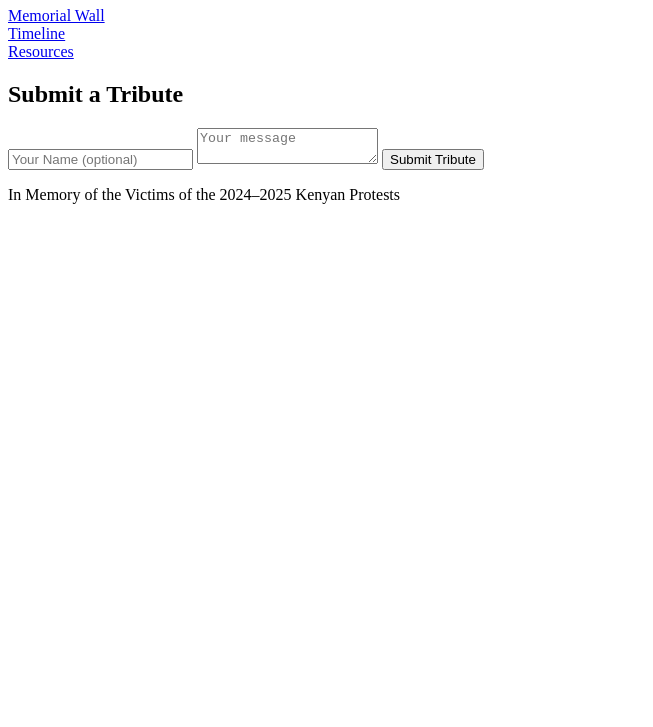
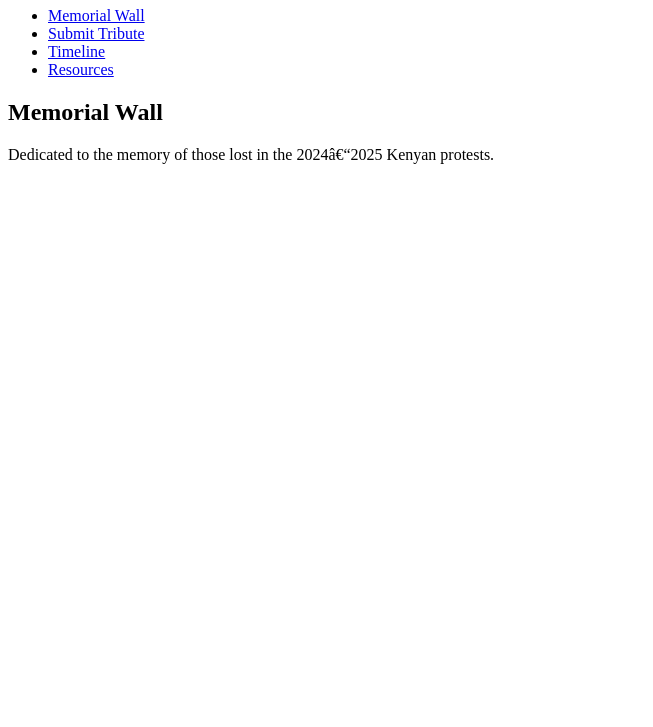
Before and after one commit to Shamola-Shelton/phase-1-final-project-digital-memorial-kenya-2025, a plain HTML site: page index.html in a window 1280 px wide. Shown: the part 73-800 px from the top of the page, without its empty margins (0-653 px from the left). Drawn offline with Linux system fonts and the light colour scheme; no server answers; a script that the page names is missing.

Commit message:
Updates index.html

```diff
--- a/index.html
+++ b/index.html
@@ -1,40 +1,35 @@
 <!DOCTYPE html>
-<html lang="en">
+<html lang恩=“en”>
 <head>
-    <meta charset="UTF-8" />
-    <meta name="viewport" content="width=device-width, initial-scale=1.0"/>
-    <title>Kenya Protest Memorial</title>
-    <link rel="stylesheet" href="css/styles.css" />
+  <meta charset=“UTF-8”>
+  <meta name=“viewport” content=“width=device-width, initial-scale=1.0”>
+  <title>Digital Memorial for 2024/2025 Kenyan Protest Victims</title>
+  <link rel=“stylesheet” href=“css/styles.css”>
 </head>
 <body>
-
   <header>
-        <h1>Kenya Protest Victims Memorial</h1>
+    <h1>In Memory of 2024–2025 Protest Victims</h1>
     <nav>
-            <a href="index.html">Memorial Wall</a> <br>
-            <a href="timeline.html">Timeline</a> <br>
-            <a href="resources.html">Resources</a>
+      <ul>
+        <li><a href=“index.html” class=“active”>Memorial Wall</a></li>
+        <li><a href=“tributes.html”>Submit Tribute</a></li>
+        <li><a href=“timeline.html”>Timeline</a></li>
+        <li><a href=“resources.html”>Resources</a></li>
+      </ul>
     </nav>
   </header>
 
-    <main id="memorial-wall">
-        <!-- Victim profiles will be loaded here by JS -->
+  <main>
+    <section id=“memorial-wall”>
+      <h2>Memorial Wall</h2>
+      <div id=“victim-grid”></div>
+    </section>
   </main>
 
-    <section id="tribute-form">
-        <h2>Submit a Tribute</h2>
-        <form id="new-tribute-form">
-            <input type="text" id="author" name="author" placeholder="Your Name (optional)" />
-            <textarea id="message" name="message" placeholder="Your message" required></textarea>
-            <button type="submit">Submit Tribute</button>
-        </form>
-    </section>
-
   <footer>
-        <p>In Memory of the Victims of the 2024–2025 Kenyan Protests</p>
+    <p>Dedicated to the memory of those lost in the 2024–2025 Kenyan protests.</p>
   </footer>
 
-    <script src="src/index.js"></script>
-
+  <script src=“src/index.js”></script>
 </body>
 </html>
```
Lines whose indentation alone changed are shown as unchanged.
